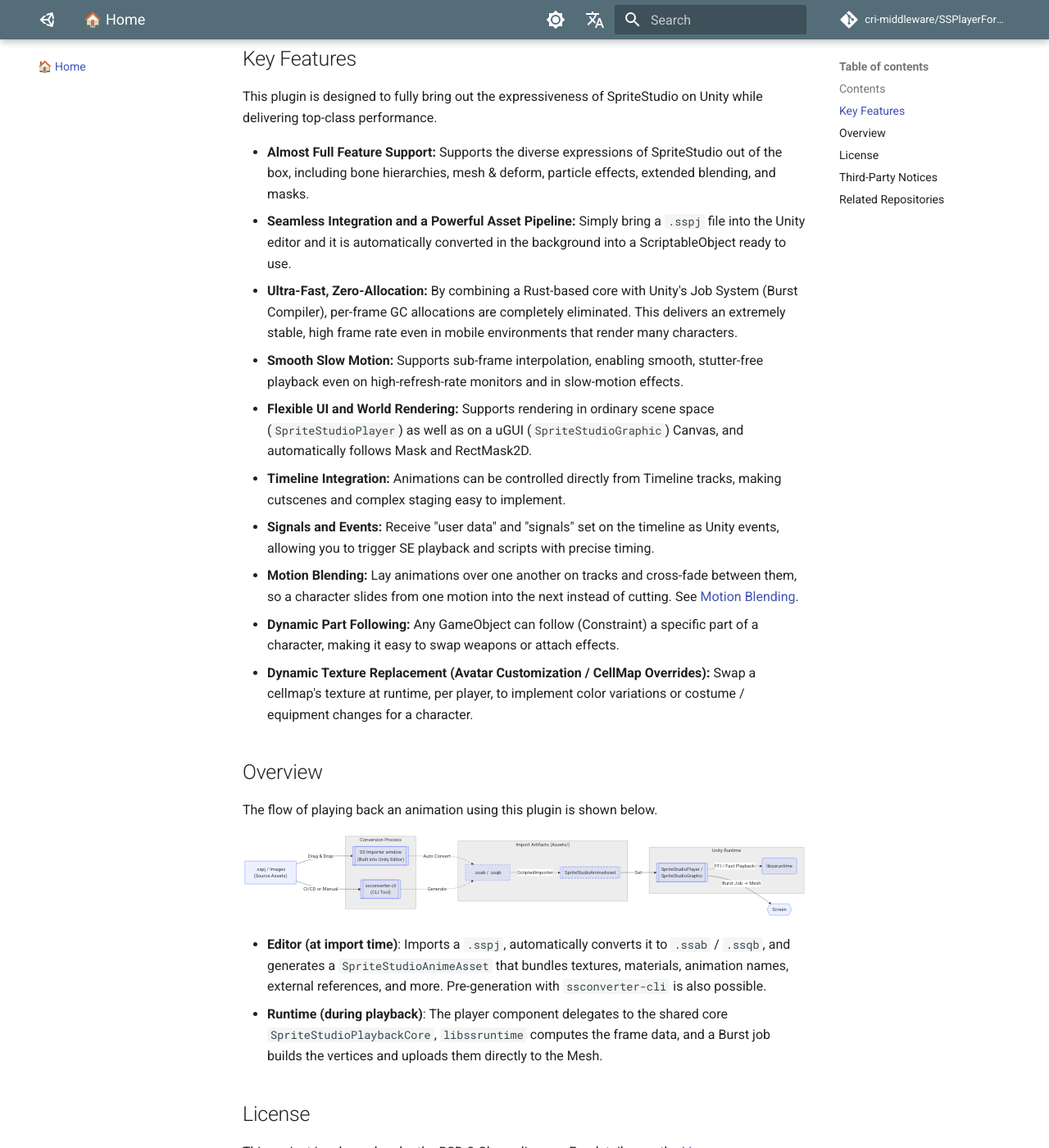
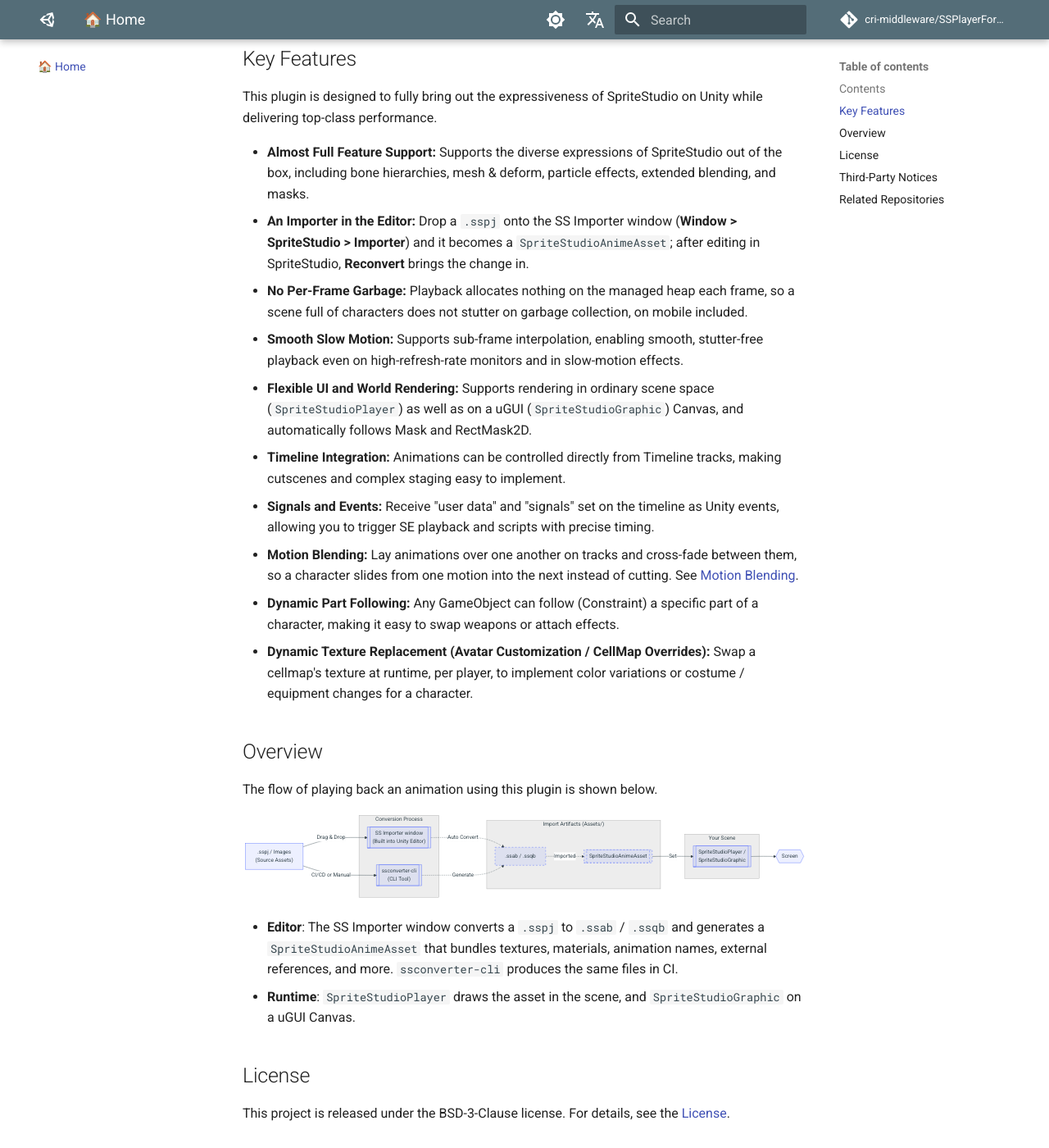
Before and after one commit to cri-middleware/SSPlayerForUnity, an MkDocs documentation site: the page built from docs/en/index.md, in a window 1280 px wide and 1400 px high, scrolled down 1161 px. Shown: the whole window at 82% size. Built offline with MkDocs 1.6.1 and Material for MkDocs 9.7.7, drawn with Linux system fonts in a browser that asks for light colours; comment, search, counter and statistics services are not loaded; some of the changed text lies outside the part shown.

Commit message:
Describe the Unity importer route, not the player's internals, on the first pages
The README and guides convert with the SS Importer window. The docs home
said to "bring a .sspj into the Unity editor" and have it converted "in
the background", which describes dropping it under Assets/ — the route the
Asset Import page advises against. The README's "Drag a .sspj into Unity"
was ambiguous between the two.

The home also opened with libssruntime and the Job System, sold "extreme"
and "Ultra-Fast" performance through the Rust core and Burst, drew FFI,
ScriptedImporter and Burst jobs in its diagram, and described the runtime
by SpriteStudioPlaybackCore. It now opens with the editor route, names the
importer window, keeps the no-per-frame-allocation point in the reader's
terms, and draws the importer, the asset and the components.

````diff
--- a/docs/en/index.md
+++ b/docs/en/index.md
@@ -1,7 +1,7 @@
 # 🎮 SpriteStudio Player for Unity — Documentation
 
-A high-performance plugin for playing back animations created with [SpriteStudio](https://www.webtech.co.jp/spritestudio/) on [Unity](https://unity.com/).
-Playback is performed through `libssruntime`, the shared Rust core provided by [SpriteStudio-SDK](https://github.com/cri-middleware/SpriteStudio-SDK), and combined with Unity's Job System to achieve extreme performance.
+A plugin for playing back animations created with [SpriteStudio](https://www.webtech.co.jp/spritestudio/) on [Unity](https://unity.com/).
+Drop a `.sspj` onto the **SS Importer** window, drag the asset it makes into the Hierarchy, and press Play — no code to reach the first frame.
 
 !!! tip "No SpriteStudio data of your own yet?"
     The [official sample data](https://www.webtech.co.jp/help/ja/spritestudio7/download/sample/) works as-is — that page is
@@ -33,8 +33,8 @@ This documentation is organized by purpose, as follows.
 This plugin is designed to fully bring out the expressiveness of SpriteStudio on Unity while delivering top-class performance.
 
 *   **Almost Full Feature Support:** Supports the diverse expressions of SpriteStudio out of the box, including bone hierarchies, mesh & deform, particle effects, extended blending, and masks.
-*   **Seamless Integration and a Powerful Asset Pipeline:** Simply bring a `.sspj` file into the Unity editor and it is automatically converted in the background into a ScriptableObject ready to use.
-*   **Ultra-Fast, Zero-Allocation:** By combining a Rust-based core with Unity's Job System (Burst Compiler), per-frame GC allocations are completely eliminated. This delivers an extremely stable, high frame rate even in mobile environments that render many characters.
+*   **An Importer in the Editor:** Drop a `.sspj` onto the SS Importer window (**Window > SpriteStudio > Importer**) and it becomes a `SpriteStudioAnimeAsset`; after editing in SpriteStudio, **Reconvert** brings the change in.
+*   **No Per-Frame Garbage:** Playback allocates nothing on the managed heap each frame, so a scene full of characters does not stutter on garbage collection, on mobile included.
 *   **Smooth Slow Motion:** Supports sub-frame interpolation, enabling smooth, stutter-free playback even on high-refresh-rate monitors and in slow-motion effects.
 *   **Flexible UI and World Rendering:** Supports rendering in ordinary scene space (`SpriteStudioPlayer`) as well as on a uGUI (`SpriteStudioGraphic`) Canvas, and automatically follows Mask and RectMask2D.
 *   **Timeline Integration:** Animations can be controlled directly from Timeline tracks, making cutscenes and complex staging easy to implement.
@@ -61,9 +61,8 @@ graph LR
         SO[[ SpriteStudioAnimeAsset ]]
     end
 
-    subgraph Runtime ["Unity Runtime"]
+    subgraph Runtime ["Your Scene"]
         NODE[[ SpriteStudioPlayer /<br>SpriteStudioGraphic ]]
-        RT(" libssruntime ")
     end
 
     SS -- "Drag & Drop" --> IMP
@@ -71,17 +70,16 @@ graph LR
     IMP -. "Auto Convert" .-> BIN
     CLI -. "Generate" .-> BIN
 
-    BIN -. "ScriptedImporter" .-> SO
+    BIN -. "Imported" .-> SO
     SO -- "Set" --> NODE
-    NODE -. "FFI / Fast Playback" .-> RT
-    NODE -- "Burst Job → Mesh" --> RENDER{{" Screen "}}
+    NODE --> RENDER{{" Screen "}}
 
     classDef generated stroke-dasharray: 5 5;
     class BIN,SO generated;
 ```
 
-- **Editor (at import time)**: Imports a `.sspj`, automatically converts it to `.ssab` / `.ssqb`, and generates a `SpriteStudioAnimeAsset` that bundles textures, materials, animation names, external references, and more. Pre-generation with `ssconverter-cli` is also possible.
-- **Runtime (during playback)**: The player component delegates to the shared core `SpriteStudioPlaybackCore`, `libssruntime` computes the frame data, and a Burst job builds the vertices and uploads them directly to the Mesh.
+- **Editor**: The SS Importer window converts a `.sspj` to `.ssab` / `.ssqb` and generates a `SpriteStudioAnimeAsset` that bundles textures, materials, animation names, external references, and more. `ssconverter-cli` produces the same files in CI.
+- **Runtime**: `SpriteStudioPlayer` draws the asset in the scene, and `SpriteStudioGraphic` on a uGUI Canvas.
 
 ## License
 
````
Also changed, not shown: README.ja.md (+1 -1 lines), README.md (+1 -1 lines), docs/ja/index.md (+8 -10 lines).
